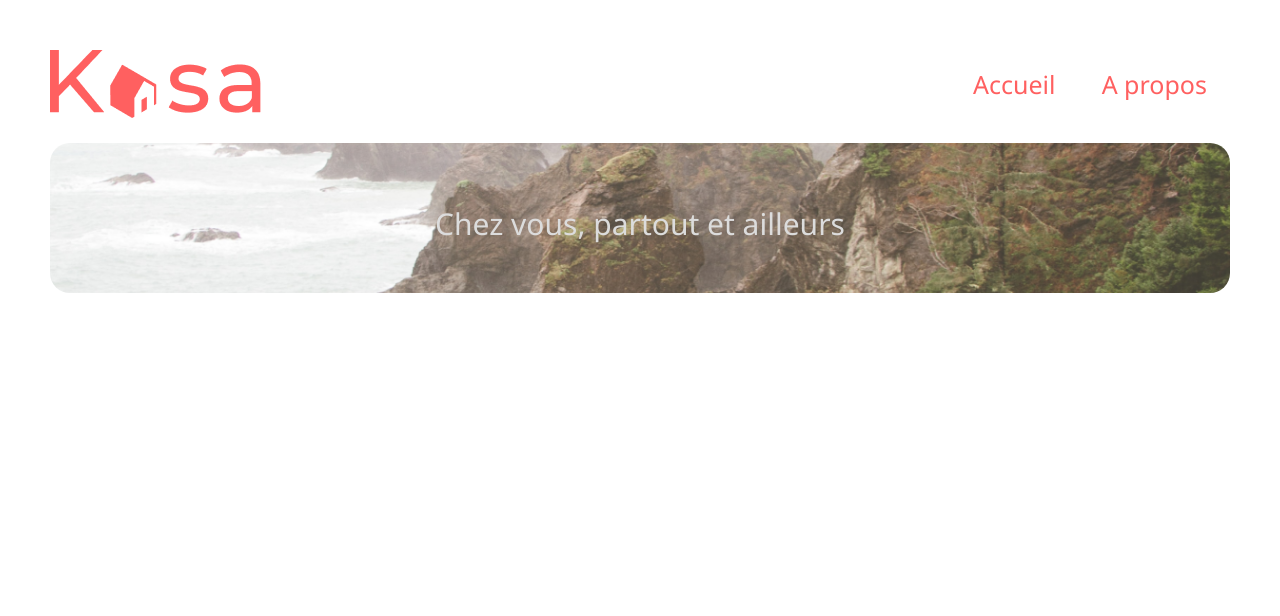
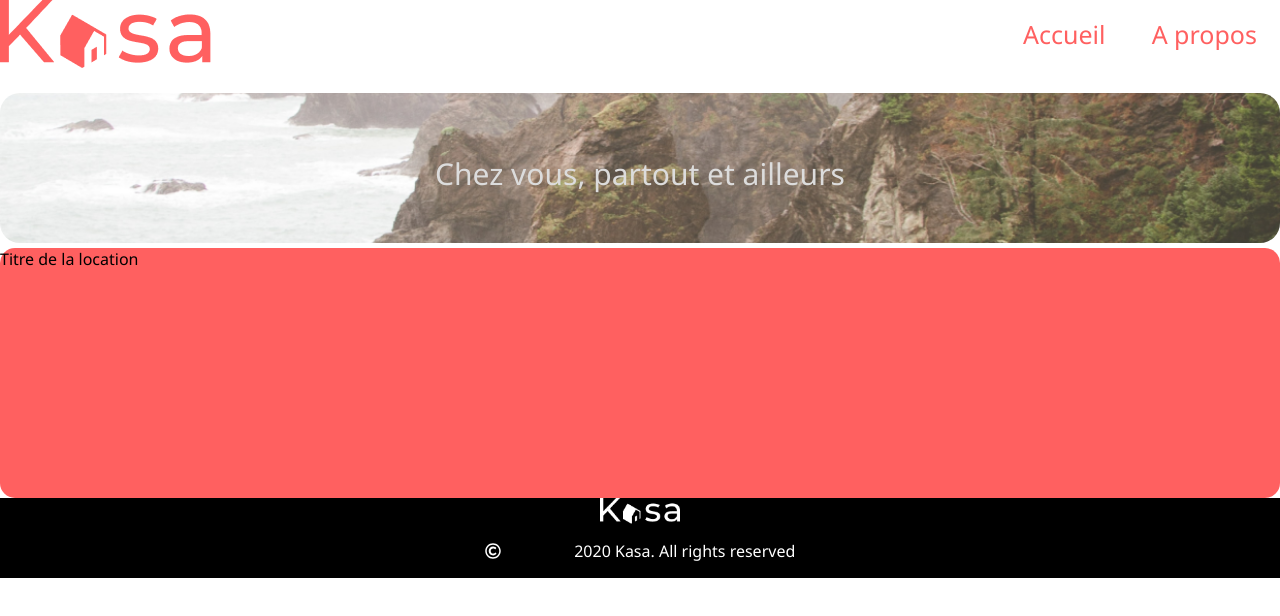
Before and after one commit to abaddon101/Project-Kasa, a React (Create React App) app: page / in a window 1280 px wide. Shown: the top 616 px of the page. Built offline with nearby package versions, Linux system fonts and the light colour scheme.

Commit message:
mep react icon+ mep en place du footer

```diff
--- a/package.json
+++ b/package.json
@@ -8,6 +8,7 @@
     "@testing-library/user-event": "^13.5.0",
     "react": "^18.2.0",
     "react-dom": "^18.2.0",
+    "react-icons": "^4.7.1",
     "react-scripts": "5.0.1",
     "sass": "^1.58.3",
     "web-vitals": "^2.1.4"
--- a/src/App.jsx
+++ b/src/App.jsx
@@ -4,17 +4,20 @@ import About from "./pages/About/About";
 import Error from "./pages/Error/Error";
 import Home from "./pages/Home.jsx";
 import Logement from "./pages/Logement/Logement.jsx";
+import FooterComponent from "./components/FooterComponent";
 
 function App() {
   return (
     <div className="App">
       <HeaderComponent />
+
       <Routes>
         <Route path="/" element={<Home />} />
         <Route path="/about" element={<About />} />
         <Route path="/logement/:id" element={<Logement />} />
         <Route path="*" element={<Error />} />
       </Routes>
+      <FooterComponent />
     </div>
   );
 }
--- a/src/App.scss
+++ b/src/App.scss
@@ -14,7 +14,7 @@ header {
   }
 }
 body {
-  margin: 50px;
+  margin: 0px;
   font-family: " Montserrat", "Segoe UI", "Roboto", "Oxygen", "Ubuntu",
     "Cantarell", "Fira Sans", "Droid Sans", "Helvetica Neue", sans-serif;
   -webkit-font-smoothing: antialiased;
--- a/src/components/Banner.jsx
+++ b/src/components/BannerComponent.jsx
@@ -1,7 +1,7 @@
 import exterior2 from "../assets/exterior2.png";
 import styles from "../pages/Home.scss";
 
-function Banner() {
+function BannerComponent() {
   return (
     <div>
       <section className="banner">
@@ -15,4 +15,4 @@ function Banner() {
   );
 }
 
-export default Banner;
+export default BannerComponent;
--- /dev/null
+++ b/src/components/FooterComponent.jsx
@@ -0,0 +1,16 @@
+import React from "react";
+import { FaRegCopyright } from "react-icons/fa";
+import logoFooter from "../assets/logoFooter.png";
+
+function FooterComponent() {
+  return (
+    <footer className="footerBlock">
+      <img className="logoFooter" src={logoFooter} alt="logo"></img>
+      <p>
+        <FaRegCopyright />
+        2020 Kasa. All rights reserved
+      </p>
+    </footer>
+  );
+}
+export default FooterComponent;
--- /dev/null
+++ b/src/components/GalleryComponent.jsx
@@ -0,0 +1,13 @@
+import styles from "../pages/Home.scss";
+
+function GalleryComponent() {
+  return (
+    <div>
+      <section className="gallery">
+        <article className="galleryArticle">Titre de la location</article>
+      </section>
+    </div>
+  );
+}
+
+export default GalleryComponent;
--- a/src/pages/Home.jsx
+++ b/src/pages/Home.jsx
@@ -1,10 +1,11 @@
 import React from "react";
-import Banner from "../components/Banner";
-
+import BannerComponent from "../components/BannerComponent";
+import GalleryComponent from "../components/GalleryComponent";
 function Home() {
   return (
     <div>
-      <Banner />
+      <BannerComponent />
+      <GalleryComponent />
     </div>
   );
 }
--- a/src/pages/Home.scss
+++ b/src/pages/Home.scss
@@ -1,3 +1,5 @@
+/// BannerComponent
+
 .banner {
   position: relative;
 }
@@ -23,3 +25,31 @@
   font-weight: 400;
   color: gainsboro;
 }
+/// GalleryComponent
+.gallery {
+  border-radius: 15px;
+  background-color: #ff6060;
+  width: 100%;
+  height: 100%;
+}
+.galleryArticle {
+  width: 250px;
+  height: 250px;
+}
+/// Footer Component
+.footerBlock {
+  background-color: black;
+  display: flex;
+  flex-direction: column;
+  align-items: center;
+  .logoFooter {
+    width: 80px;
+  }
+  p {
+    display: flex;
+    justify-content: space-around;
+    align-items: center;
+    color: white;
+    width: 30%;
+  }
+}
```
Also changed, not shown: 1 other file (tests, documents, lock files or other folders).
